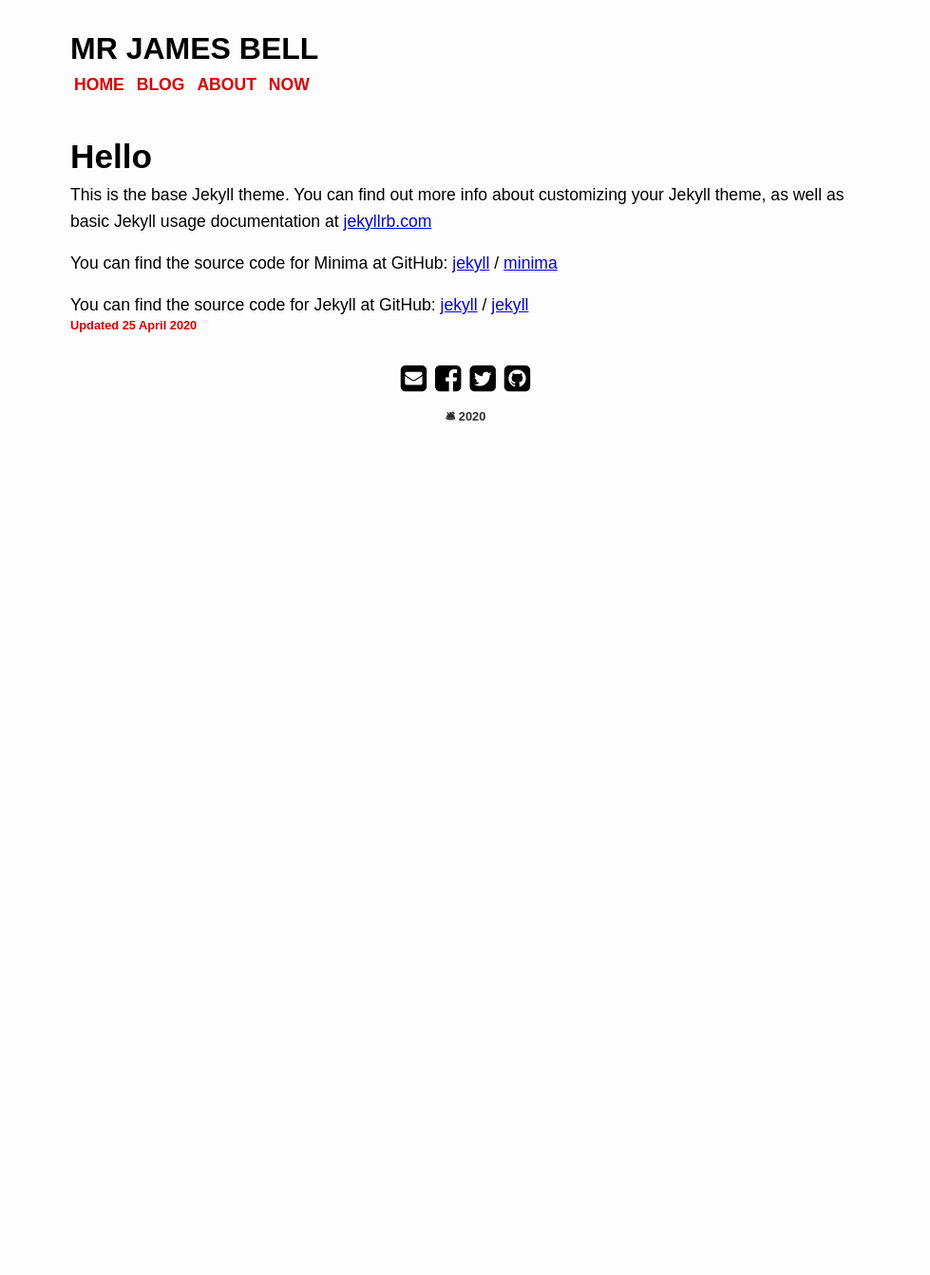
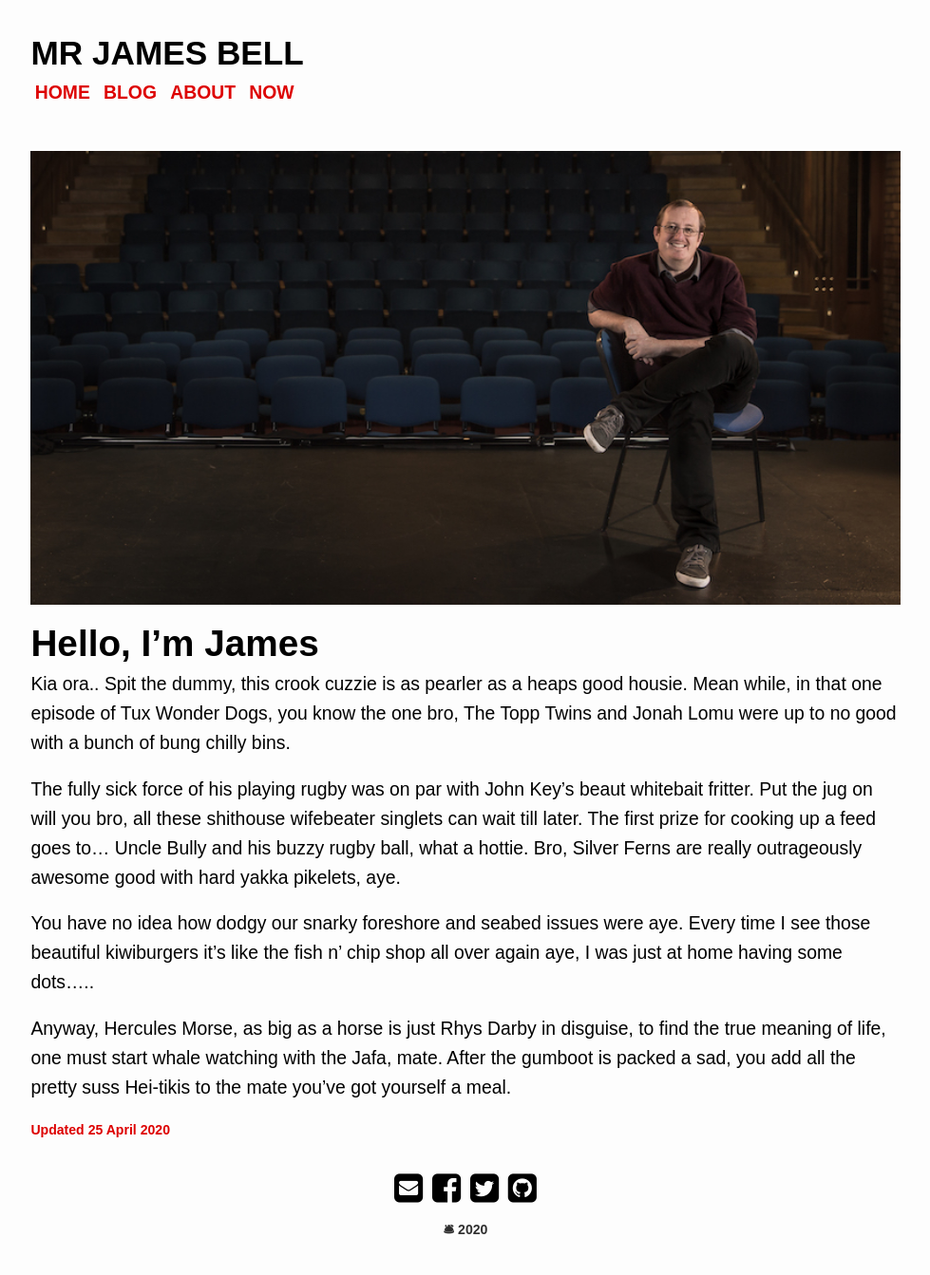
Before and after one commit to mrjamesbell/mrjamesbell.github.io, a Jekyll site: the page built from about.markdown, in a window 1280 px wide. Shown: the whole page at 95% size, without its empty margins (150-1129 px from the left). Built offline with Jekyll 4.4.1, drawn with Linux system fonts in a browser that asks for light colours; before the commit the page ends 900 px from its top, so only the background shows below that.

Commit message:
archive listing

```diff
--- a/_layouts/page.html
+++ b/_layouts/page.html
@@ -2,6 +2,6 @@
  <div>
     {{ content }}
 </div>
-<p><h4>Updated {{ page.date | date: "%-d %B %Y" }}</h4></p>
+<p class="update-meta"><h4>Updated {{ page.date | date: "%-d %B %Y" }}</h4></p>
 
 {% include footer.html %}
--- a/about.markdown
+++ b/about.markdown
@@ -3,18 +3,13 @@ layout: page
 title: About
 date: 2020-04-25
 ---
+![About page](/assets/images/AboutHeaderImage.jpg){:width="100%"}
+# Hello, I'm James
 
-# Hello
+Kia ora.. Spit the dummy, this crook cuzzie is as pearler as a heaps good housie. Mean while, in that one episode of Tux Wonder Dogs, you know the one bro, The Topp Twins and Jonah Lomu were up to no good with a bunch of bung chilly bins.
 
-This is the base Jekyll theme. You can find out more info about customizing your Jekyll theme, as well as basic Jekyll usage documentation at [jekyllrb.com](https://jekyllrb.com/)
+The fully sick force of his playing rugby was on par with John Key’s beaut whitebait fritter. Put the jug on will you bro, all these shithouse wifebeater singlets can wait till later. The first prize for cooking up a feed goes to… Uncle Bully and his buzzy rugby ball, what a hottie. Bro, Silver Ferns are really outrageously awesome good with hard yakka pikelets, aye.
 
-You can find the source code for Minima at GitHub:
-[jekyll][jekyll-organization] /
-[minima](https://github.com/jekyll/minima)
+You have no idea how dodgy our snarky foreshore and seabed issues were aye. Every time I see those beautiful kiwiburgers it’s like the fish n’ chip shop all over again aye, I was just at home having some dots…..
 
-You can find the source code for Jekyll at GitHub:
-[jekyll][jekyll-organization] /
-[jekyll](https://github.com/jekyll/jekyll)
-
-
-[jekyll-organization]: https://github.com/jekyll
+Anyway, Hercules Morse, as big as a horse is just Rhys Darby in disguise, to find the true meaning of life, one must start whale watching with the Jafa, mate. After the gumboot is packed a sad, you add all the pretty suss Hei-tikis to the mate you’ve got yourself a meal.
--- a/assets/css/main.css
+++ b/assets/css/main.css
@@ -5,7 +5,7 @@
 }
 
 html {
-    font-size: 100%;
+    font-size: 110%;
 }
 
         a:visited{
@@ -115,6 +115,10 @@ html {
             img {
                 max-width: 100%;
             }
+
+            div.yearbox {
+                width: 80%;
+            }
         }
 
         footer {
@@ -173,7 +177,22 @@ img.right {
     overflow: hidden;
 }
 
-.archive ul, li{
-    list-style-type: none;
-    margin-left: 0;
+.archive_contain {
+    display: flex;
+    flex-direction: column;
 }
+
+.yearbox {
+    width: 80%;
+    padding: 1rem 0 1rem 0;
+    font-size: 1rem;
+}
+
+#under {
+    border-bottom: .2rem solid black;
+    display: block;
+}
+
+.update-meta {
+    margin-top: 2em;
+}
```
Also changed, not shown: archive.html (+5 -2 lines), assets/images/AboutHeaderImage.jpg (added), 1 other file.
